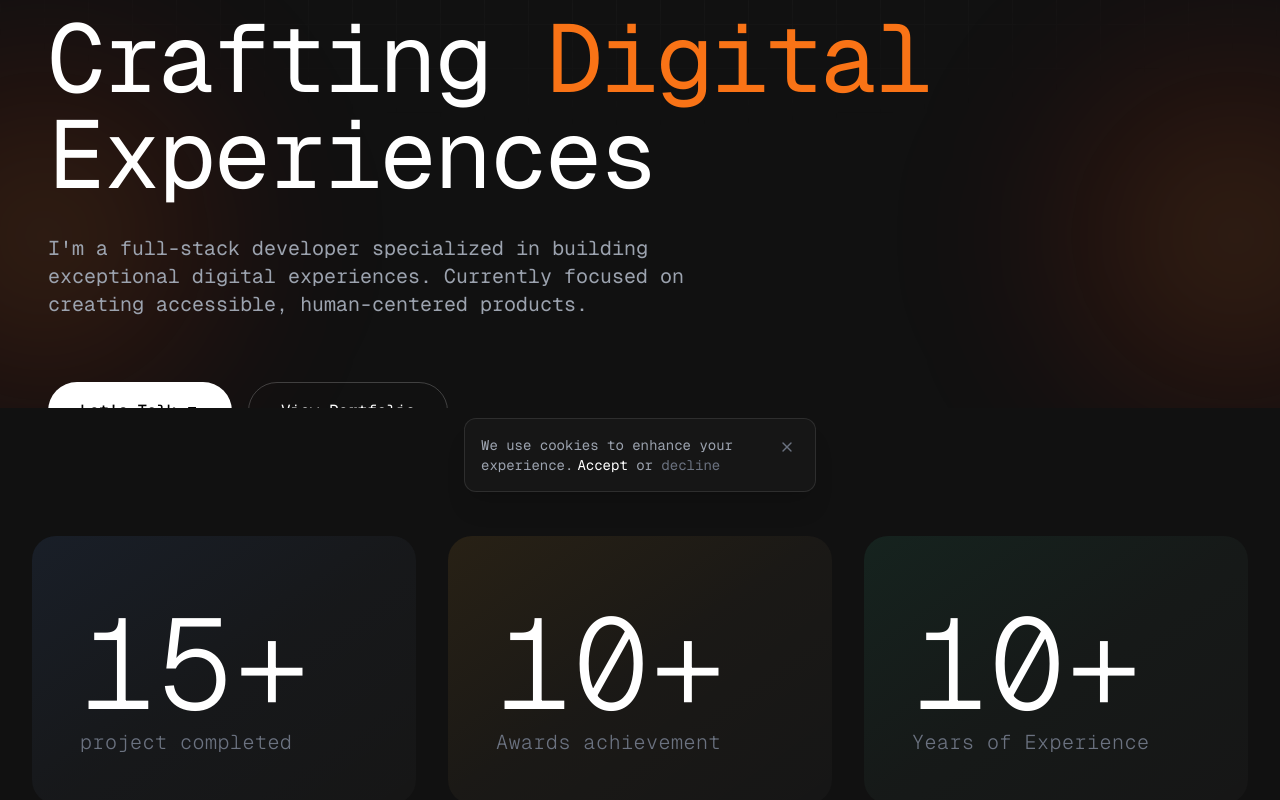
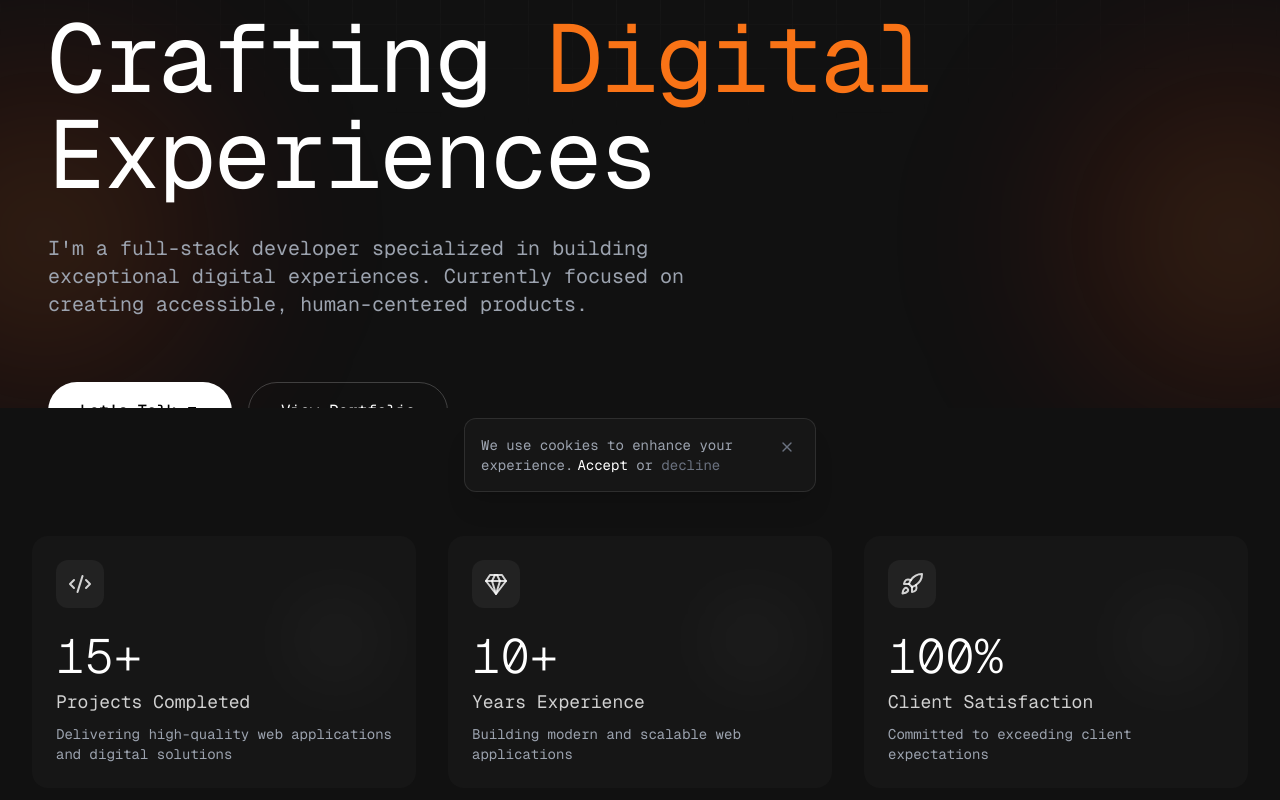
Before and after one commit to nanayawdev/nycre8ivestudio, a Next.js app: page / in a window 1280 px wide. Shown: the part 284-1084 px from the top of the page. Built offline with nearby package versions, Linux system fonts and the light colour scheme.

Commit message:
Enhance highlights section with icons, descriptions, and improved hover effects

```diff
--- a/components/sections/highlights.tsx
+++ b/components/sections/highlights.tsx
@@ -1,48 +1,77 @@
 "use client"
 
 import { motion } from "framer-motion"
+import { Code2, Gem, Rocket } from "lucide-react"
 
 export function Highlights() {
   const stats = [
     {
+      icon: Code2,
       number: "15+",
-      label: "project completed",
+      label: "Projects Completed",
+      description: "Delivering high-quality web applications and digital solutions",
       gradient: "from-blue-500/20 via-blue-500/5 to-transparent"
     },
     {
+      icon: Gem,
       number: "10+",
-      label: "Awards achievement",
-      gradient: "from-amber-500/20 via-amber-500/5 to-transparent"
+      label: "Years Experience",
+      description: "Building modern and scalable web applications",
+      gradient: "from-emerald-500/20 via-emerald-500/5 to-transparent"
     },
     {
-      number: "10+",
-      label: "Years of Experience",
-      gradient: "from-emerald-500/20 via-emerald-500/5 to-transparent"
+      icon: Rocket,
+      number: "100%",
+      label: "Client Satisfaction",
+      description: "Committed to exceeding client expectations",
+      gradient: "from-orange-500/20 via-orange-500/5 to-transparent"
     },
   ]
 
   return (
     <section className="relative bg-[#111111] px-4 sm:px-6 lg:px-8 py-24 sm:py-32">
       <div className="max-w-7xl mx-auto">
-        <div className="grid grid-cols-1 sm:grid-cols-2 md:grid-cols-3 gap-6 sm:gap-8">
+        <div className="grid grid-cols-1 md:grid-cols-3 gap-8">
           {stats.map((stat, index) => (
             <motion.div
               key={index}
               initial={{ opacity: 0, y: 20 }}
               whileInView={{ opacity: 1, y: 0 }}
               transition={{ duration: 0.5, delay: index * 0.2 }}
-              className="bg-[#161616] rounded-2xl sm:rounded-3xl p-8 sm:p-12 space-y-3 sm:space-y-4 hover:bg-[#181818] transition-colors duration-300 relative overflow-hidden group"
+              className="relative group"
             >
-              {/* Gradient background */}
-              <div className={`absolute inset-0 bg-gradient-to-br ${stat.gradient} opacity-40 group-hover:opacity-100 transition-opacity duration-500`} />
+              {/* Card */}
+              <div className="relative bg-[#161616] rounded-2xl p-6 h-full overflow-hidden">
+                {/* Gradient Background */}
+                <div
+                  className={`absolute inset-0 bg-gradient-to-br ${stat.gradient} opacity-0 group-hover:opacity-100 transition-opacity duration-500`}
+                />
 
-              {/* Content */}
-              <div className="relative z-10">
-                <div className="text-5xl xs:text-6xl sm:text-7xl md:text-8xl lg:text-9xl font-light text-white">
-                  {stat.number}
-                </div>
-                <div className="text-base sm:text-lg md:text-xl text-gray-500 font-light tracking-wide">
-                  {stat.label}
+                {/* Content */}
+                <div className="relative space-y-6">
+                  {/* Icon */}
+                  <div className="w-12 h-12 rounded-xl bg-white/5 flex items-center justify-center">
+                    <stat.icon className="w-6 h-6 text-white/80" />
+                  </div>
+
+                  {/* Stats */}
+                  <div className="space-y-2">
+                    <div className="flex items-end gap-2">
+                      <div className="text-5xl font-light text-white">
+                        {stat.number}
+                      </div>
+                    </div>
+                    <div className="text-lg text-white/80">
+                      {stat.label}
+                    </div>
+                    <p className="text-sm text-gray-400">
+                      {stat.description}
+                    </p>
+                  </div>
+
+                  {/* Decorative Elements */}
+                  <div className="absolute top-4 right-4 w-20 h-20 bg-white/5 rounded-full blur-2xl group-hover:bg-white/10 transition-colors" />
+                  <div className="absolute bottom-0 right-0 w-32 h-32 bg-gradient-to-br from-white/5 to-transparent rounded-full blur-3xl opacity-0 group-hover:opacity-100 transition-opacity" />
                 </div>
               </div>
             </motion.div>
```
